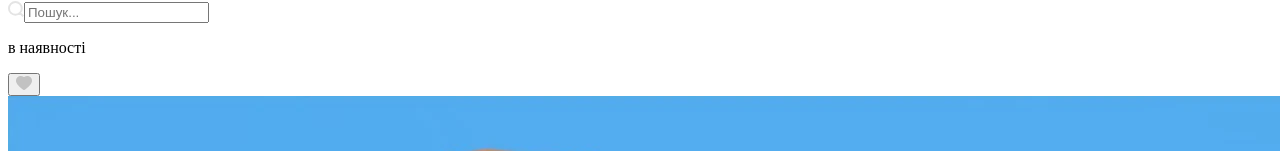
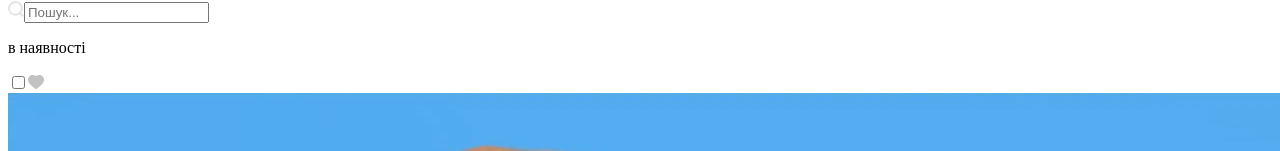
Before and after one commit to antony-efanov/e-commerce-ua-merch, a React (Create React App) app: page / in a window 1280 px wide. Shown: the part 291-442 px from the top of the page. Built offline with nearby package versions, Linux system fonts and the light colour scheme; the HTML template or start-up script is replaced by a standard one.

Commit message:
Done favorite

```diff
--- a/src/components/Card/_style.scss
+++ b/src/components/Card/_style.scss
@@ -38,6 +38,7 @@
     }
 
     &__img {
+      user-select: none;
       border-radius: 1.25rem;
       padding: .25rem;
     }
@@ -141,7 +142,16 @@
       }
     }
 
-    &__btn {
+    &__favbox {
+      display: none;
+
+      &:checked + label {
+        svg path {
+          fill: url(#paint0_linear_60_1004);
+        }
+      }
+
+      &--btn {
         display: grid;
         place-items: center;
         cursor: pointer;
@@ -152,11 +162,9 @@
         border: none;
         border-radius: .75rem;
 
-      &--fav {
         position: absolute;
         top: 10px;
         left: 10px;
-        border-radius: .75rem;
 
         svg {
           transform: scale(1.25);
--- a/src/components/Card/index.js
+++ b/src/components/Card/index.js
@@ -10,10 +10,14 @@ function Card(props) {
     console.log(isChecked);
   }
 
+  let favID = `${props.number}_fav`;
+  let checkID = `${props.number}_check`;
+
   return (
     <div className="card">
       <p className="card__availability">в наявності</p>
-      <button className="card__btn card__btn--fav">
+      <input type="checkbox" className='card__favbox' id={favID}/>
+      <label for={favID} className="card__favbox--btn">
         <svg width="16" height="14" viewBox="0 0 16 14" fill="none" xmlns="http://www.w3.org/2000/svg">
           <path d="M15.6129 2.86902C15.3646 2.30759 15.0067 1.79882 14.5591 1.3712C14.1111 0.94231 13.583 0.601475 13.0033 0.367231C12.4023 0.123371 11.7577 -0.0014504 11.1068 1.27149e-05C10.1938 1.27149e-05 9.30292 0.244222 8.52876 0.705507C8.34355 0.815853 8.1676 0.937054 8.00092 1.06911C7.83423 0.937054 7.65828 0.815853 7.47308 0.705507C6.69892 0.244222 5.80807 1.27149e-05 4.895 1.27149e-05C4.23752 1.27149e-05 3.60041 0.123022 2.99849 0.367231C2.41694 0.602396 1.89281 0.940672 1.44276 1.3712C0.994552 1.79834 0.636513 2.30723 0.388933 2.86902C0.131497 3.45332 0 4.07379 0 4.71235C0 5.31473 0.12594 5.94244 0.375969 6.58101C0.585252 7.11465 0.885287 7.66819 1.26866 8.22716C1.87614 9.11174 2.71142 10.0343 3.74858 10.9695C5.46729 12.5198 7.16934 13.5907 7.24157 13.6341L7.68051 13.9091C7.87498 14.0303 8.125 14.0303 8.31947 13.9091L8.75841 13.6341C8.83064 13.5889 10.5308 12.5198 12.2514 10.9695C13.2886 10.0343 14.1238 9.11174 14.7313 8.22716C15.1147 7.66819 15.4166 7.11465 15.624 6.58101C15.874 5.94244 16 5.31473 16 4.71235C16.0018 4.07379 15.8703 3.45332 15.6129 2.86902Z" fill="#c2c2c2"/>
           <defs>
@@ -23,7 +27,7 @@ function Card(props) {
           </linearGradient>
           </defs>
         </svg>
-      </button>
+      </label>
       <a href="#"><img className="card__img" src={props.imgUrl} alt="t-shirt__it"/></a>
       <div className="card__text">
         <h5 className="card__title">
@@ -36,8 +40,8 @@ function Card(props) {
             </div>
             <h4 className="card__price">{props.price}<span>₴</span></h4>
           </div>
-          <input type="checkbox" className='card__checkbox' id={props.number}/>
-          <label for={props.number} className="card__checkbox--btn"></label>
+          <input type="checkbox" className='card__checkbox' id={checkID}/>
+          <label for={checkID} className="card__checkbox--btn"></label>
         </div>
       </div>
     </div>
```
Lines whose indentation alone changed are shown as unchanged.
